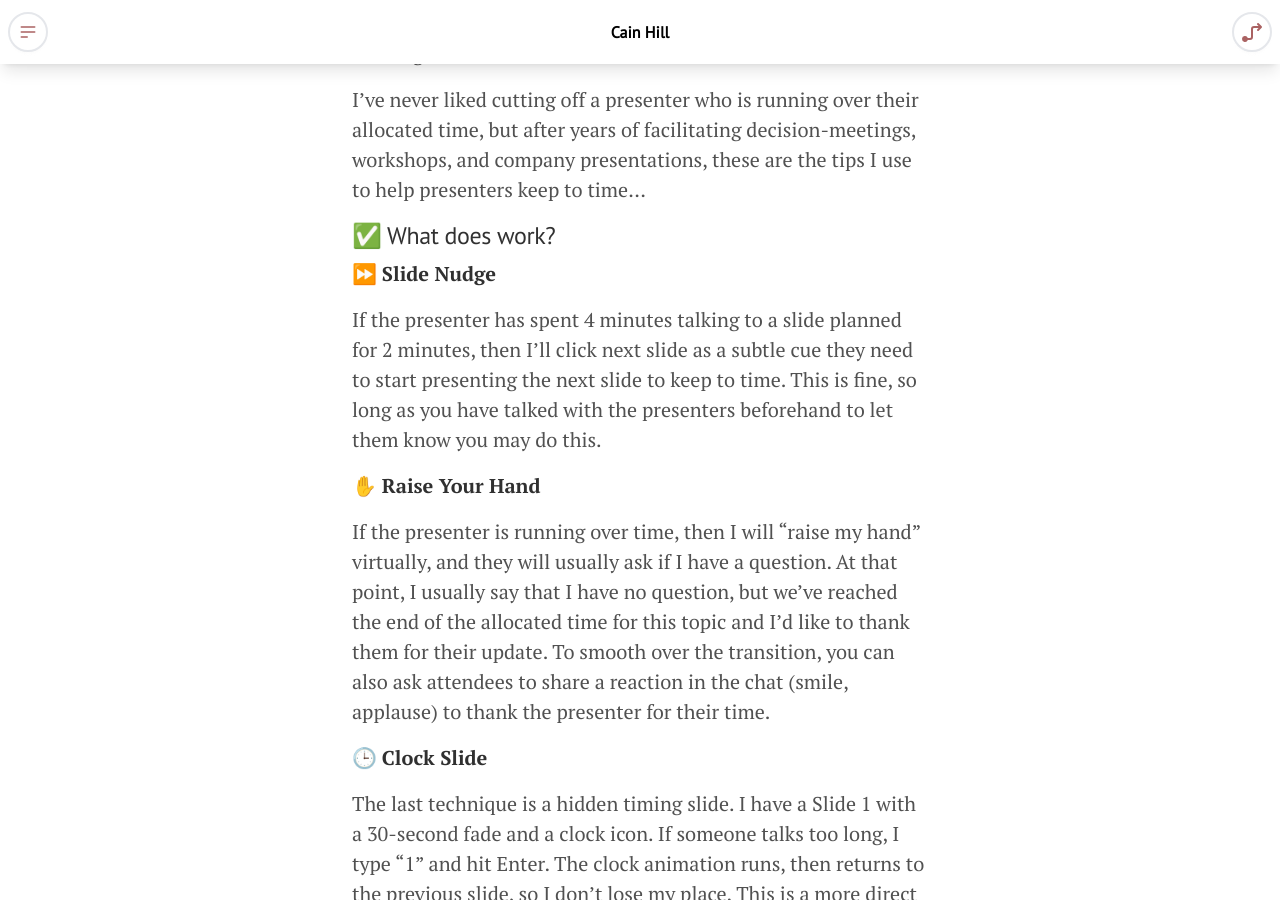
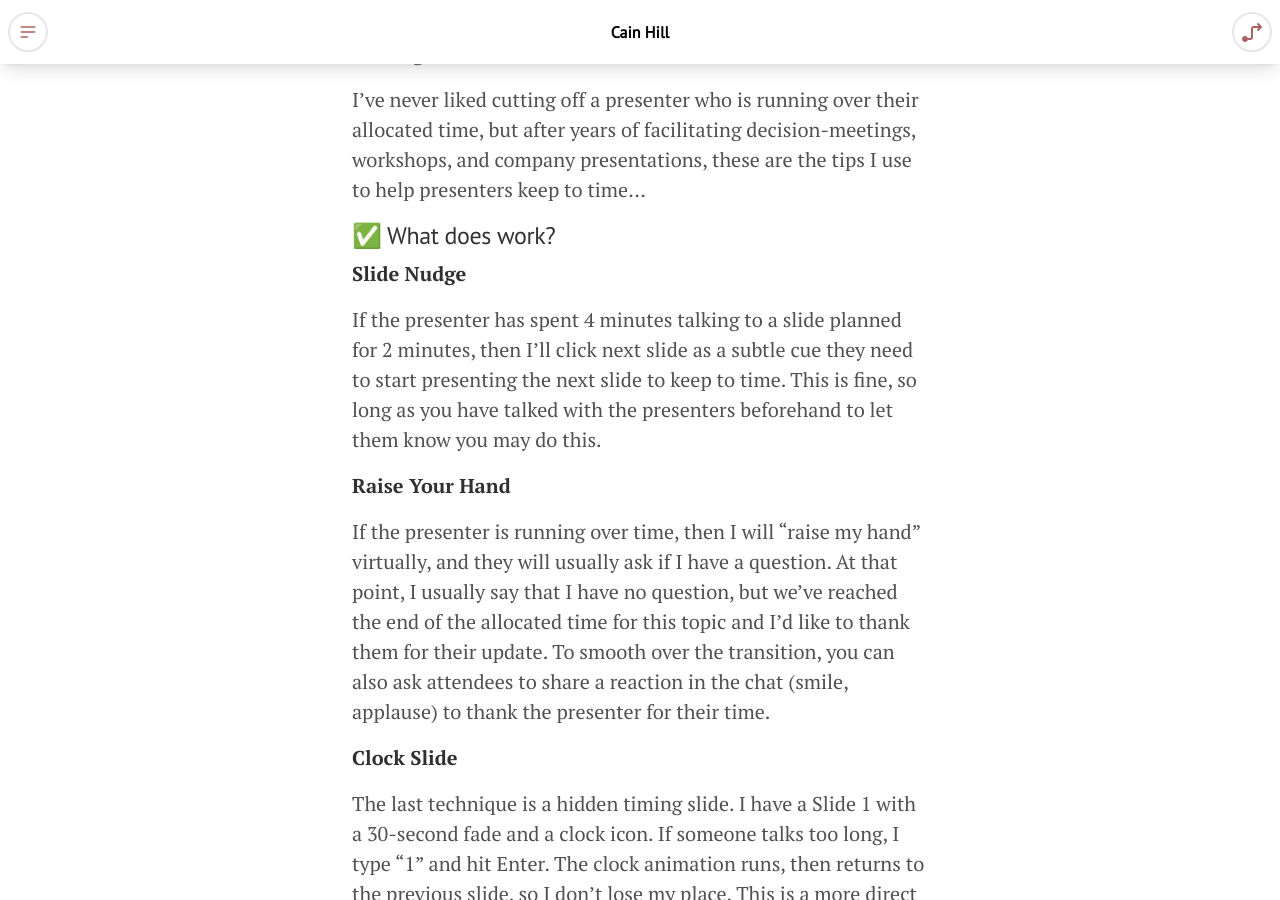
Before and after one commit to cainhill/cainhill.github.io, a Jekyll site: the page built from _blog/2025-08-01-timekeeper.md, in a window 1280 px wide and 900 px high, scrolled down 241 px. Built offline with Jekyll 4.4.1, drawn with Linux system fonts in a browser that asks for light colours.

```diff
--- a/_blog/2025-08-01-timekeeper.md
+++ b/_blog/2025-08-01-timekeeper.md
@@ -9,15 +9,15 @@ I've never liked cutting off a presenter who is running over their allocated tim
 
 ## ✅ What does work?
 
-- ⏩ **Slide Nudge**
+- **Slide Nudge**
 
    If the presenter has spent 4 minutes talking to a slide planned for 2 minutes, then I'll click next slide as a subtle cue they need to start presenting the next slide to keep to time. This is fine, so long as you have talked with the presenters beforehand to let them know you may do this.
 
-- ✋ **Raise Your Hand**
+- **Raise Your Hand**
 
    If the presenter is running over time, then I will "raise my hand" virtually, and they will usually ask if I have a question. At that point, I usually say that I have no question, but we've reached the end of the allocated time for this topic and I'd like to thank them for their update. To smooth over the transition, you can also ask attendees to share a reaction in the chat (smile, applause) to thank the presenter for their time.
 
-- 🕒 **Clock Slide**
+- **Clock Slide**
 
    The last technique is a hidden timing slide. I have a Slide 1 with a 30-second fade and a clock icon. If someone talks too long, I type “1” and hit Enter. The clock animation runs, then returns to the previous slide, so I don’t lose my place. This is a more direct interruption.
 
```
